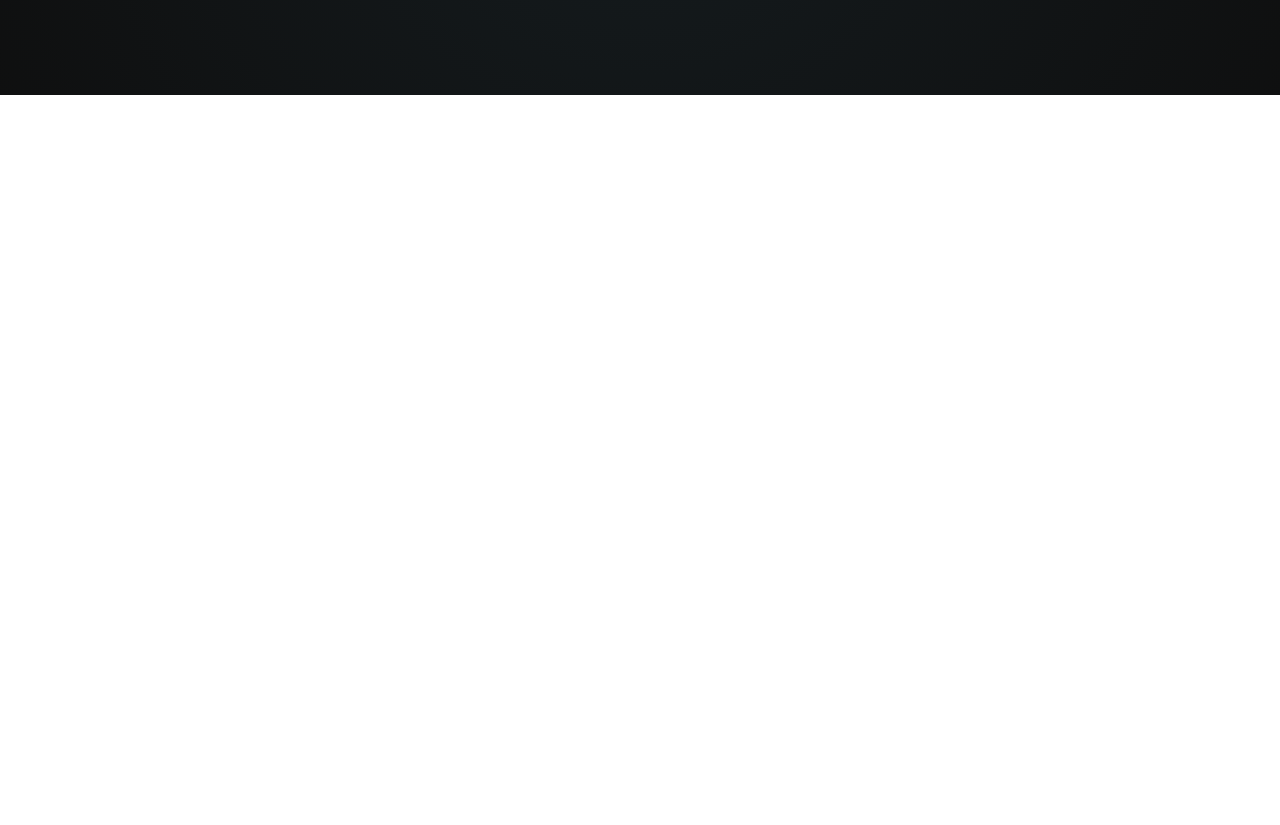
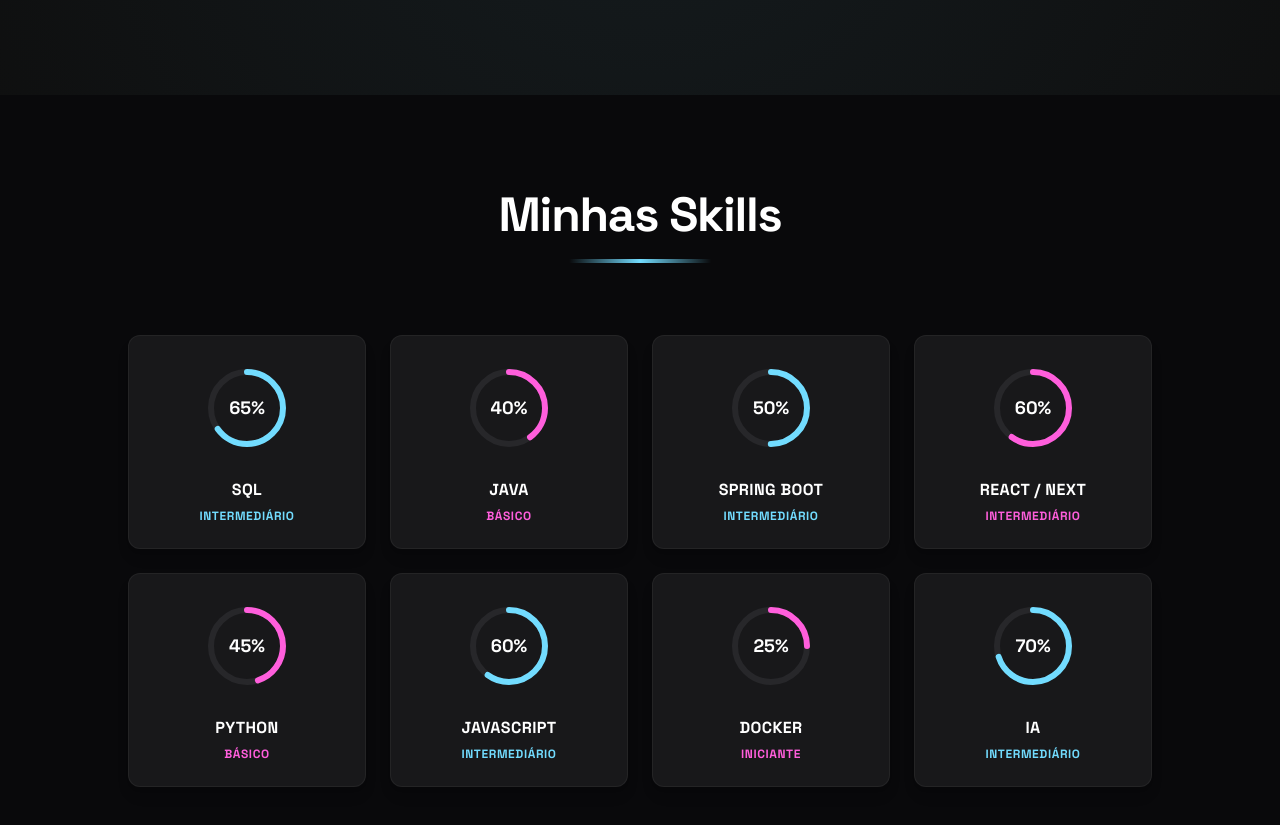
Before and after one commit to joaofgdev/joao-carlos-dev, a Next.js app: page / in a window 1280 px wide. Shown: the part 3807-4632 px from the top of the page. Before the commit the page ends 3902 px from the top, so only its background shows below. Built offline with nearby package versions, Linux system fonts and the light colour scheme.

Commit message:
feat: implement interactive skills section with animated progress cards and external data configuration

```diff
--- a/src/app/page.tsx
+++ b/src/app/page.tsx
@@ -2,6 +2,7 @@ import { ButtonAbout } from "@/components/components.button-about";
 import { FaGithub, FaInstagram, FaLinkedin } from "react-icons/fa6";
 import { AboutSection } from "@/components/components.about-section";
 import { ExperienceSection } from "@/components/components.experience-section";
+import { SkillsSection } from "@/components/components.skills-section";
 
 export default function Home() {
   return (
@@ -65,6 +66,7 @@ export default function Home() {
 
       <AboutSection />
       <ExperienceSection />
+      <SkillsSection />
     </>
   );
 }
--- /dev/null
+++ b/src/components/components.skill-card.tsx
@@ -0,0 +1,94 @@
+"use client";
+
+import React, { useState } from 'react';
+
+interface SkillCardProps {
+  name: string;
+  percentage: number;
+  level: string;
+  index: number;
+}
+
+export function SkillCard({ name, percentage, level, index }: SkillCardProps) {
+  const [isPlaying, setIsPlaying] = useState(false);
+
+  // SVG Calculations
+  const radius = 36;
+  const strokeWidth = 6;
+  const circumference = 2 * Math.PI * radius; // 226.19
+  const targetOffset = circumference - (percentage / 100) * circumference;
+
+  const [currentOffset, setCurrentOffset] = useState(targetOffset);
+
+  const handleMouseEnter = () => {
+    // Prevent triggering multiple times while animating
+    if (isPlaying) return;
+
+    setIsPlaying(true);
+    setCurrentOffset(circumference); // Snap offset to 100% (hidden)
+
+    // Allow DOM to process the 0ms transition snap, then animate to target
+    setTimeout(() => {
+      setCurrentOffset(targetOffset);
+    }, 50);
+
+    // Release the animation lock after it completes
+    setTimeout(() => {
+      setIsPlaying(false);
+    }, 1050);
+  };
+
+  // Logic to alternate colors based on grid position (assuming 4 columns on desktop)
+  const isRowEven = Math.floor(index / 4) % 2 === 0;
+  const isCyan = isRowEven ? index % 2 === 0 : index % 2 !== 0;
+
+  const colorHex = isCyan ? '#72DCFF' : '#FF5EDC';
+  const textColorClass = isCyan ? 'text-[#72DCFF]' : 'text-[#FF5EDC]';
+
+  return (
+    <div
+      className="bg-[#18181A] rounded-xl p-6 flex flex-col items-center justify-center border border-white/5 hover:border-white/20 transition-all duration-300 shadow-lg cursor-default h-full relative"
+      onMouseEnter={handleMouseEnter}
+      onTouchStart={handleMouseEnter} // Allow tapping on mobile to trigger animation
+    >
+      <div className="relative w-24 h-24 mb-6">
+        <svg className="w-full h-full transform -rotate-90">
+          {/* Background circle track */}
+          <circle
+            cx="48"
+            cy="48"
+            r={radius}
+            stroke="#27272A"
+            strokeWidth={strokeWidth}
+            fill="transparent"
+          />
+          {/* Animated progress circle */}
+          <circle
+            cx="48"
+            cy="48"
+            r={radius}
+            stroke={colorHex}
+            strokeWidth={strokeWidth}
+            fill="transparent"
+            strokeDasharray={circumference}
+            strokeDashoffset={currentOffset}
+            strokeLinecap="round"
+            className={`transition-all ${currentOffset === circumference ? 'duration-0' : 'duration-1000 ease-out'}`}
+          />
+        </svg>
+        {/* Percentage label */}
+        <div className="absolute inset-0 flex items-center justify-center">
+          <span className="text-white font-bold text-lg">{percentage}%</span>
+        </div>
+      </div>
+
+      {/* Skill Info */}
+      <h3 className="text-white font-bold text-center text-sm md:text-base leading-tight mb-2 tracking-wide uppercase">
+        {name}
+      </h3>
+      <span className={`text-[10px] md:text-xs font-bold tracking-wider uppercase ${textColorClass}`}>
+        {level}
+      </span>
+    </div>
+  );
+}
--- /dev/null
+++ b/src/components/components.skills-section.tsx
@@ -0,0 +1,32 @@
+import React from 'react';
+import skillsData from '@/constants/skills.json';
+import { SkillCard } from './components.skill-card';
+
+export function SkillsSection() {
+  return (
+    <section id="skills" className="w-full py-24 px-4 font-space-grotesk flex flex-col items-center relative overflow-hidden bg-[#09090B]">
+      <div className="max-w-5xl w-full z-10 flex flex-col items-center">
+        {/* Title */}
+        <div className="mb-20 text-center relative inline-block">
+          <h2 className="text-4xl md:text-5xl font-bold mb-4 relative z-10 text-white tracking-tight">
+            {skillsData.pageTitle}
+          </h2>
+          <span className="absolute -bottom-2 left-1/2 transform -translate-x-1/2 w-1/2 h-1 bg-gradient-to-r from-transparent via-[#72DCFF] to-transparent"></span>
+        </div>
+
+        {/* CSS Grid for the Skill Cards */}
+        <div className="grid grid-cols-2 md:grid-cols-4 gap-6 w-full">
+          {skillsData.skills.map((skill, index) => (
+            <SkillCard
+              key={index}
+              name={skill.name}
+              percentage={skill.percentage}
+              level={skill.level}
+              index={index}
+            />
+          ))}
+        </div>
+      </div>
+    </section>
+  );
+}
--- /dev/null
+++ b/src/constants/skills.json
@@ -0,0 +1,45 @@
+{
+  "pageTitle": "Minhas Skills",
+  "skills": [
+    {
+      "name": "SQL",
+      "percentage": 65,
+      "level": "INTERMEDIÁRIO"
+    },
+    {
+      "name": "JAVA",
+      "percentage": 40,
+      "level": "BÁSICO"
+    },
+    {
+      "name": "SPRING BOOT",
+      "percentage": 50,
+      "level": "INTERMEDIÁRIO"
+    },
+    {
+      "name": "REACT / NEXT",
+      "percentage": 60,
+      "level": "INTERMEDIÁRIO"
+    },
+    {
+      "name": "PYTHON",
+      "percentage": 45,
+      "level": "BÁSICO"
+    },
+    {
+      "name": "JAVASCRIPT",
+      "percentage": 60,
+      "level": "INTERMEDIÁRIO"
+    },
+    {
+      "name": "DOCKER",
+      "percentage": 25,
+      "level": "INICIANTE"
+    },
+    {
+      "name": "IA",
+      "percentage": 70,
+      "level": "INTERMEDIÁRIO"
+    }
+  ]
+}
```
